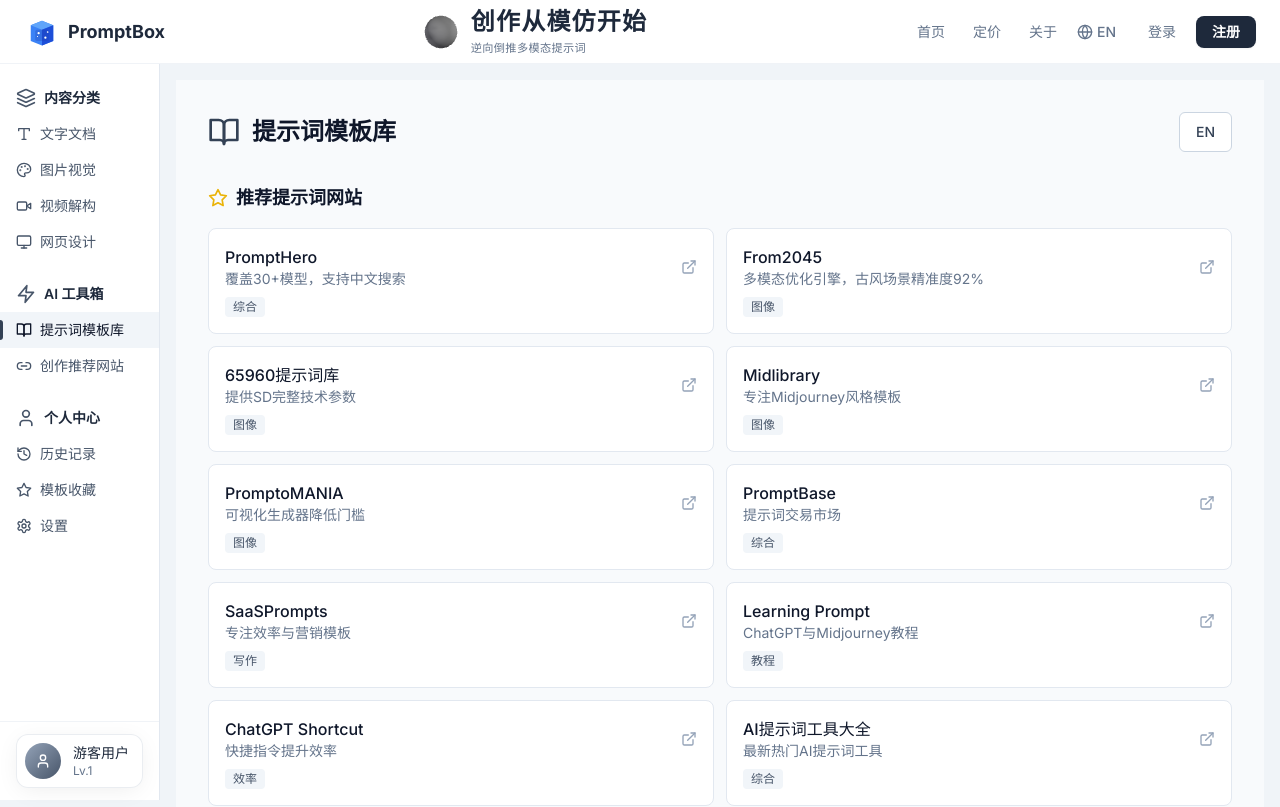
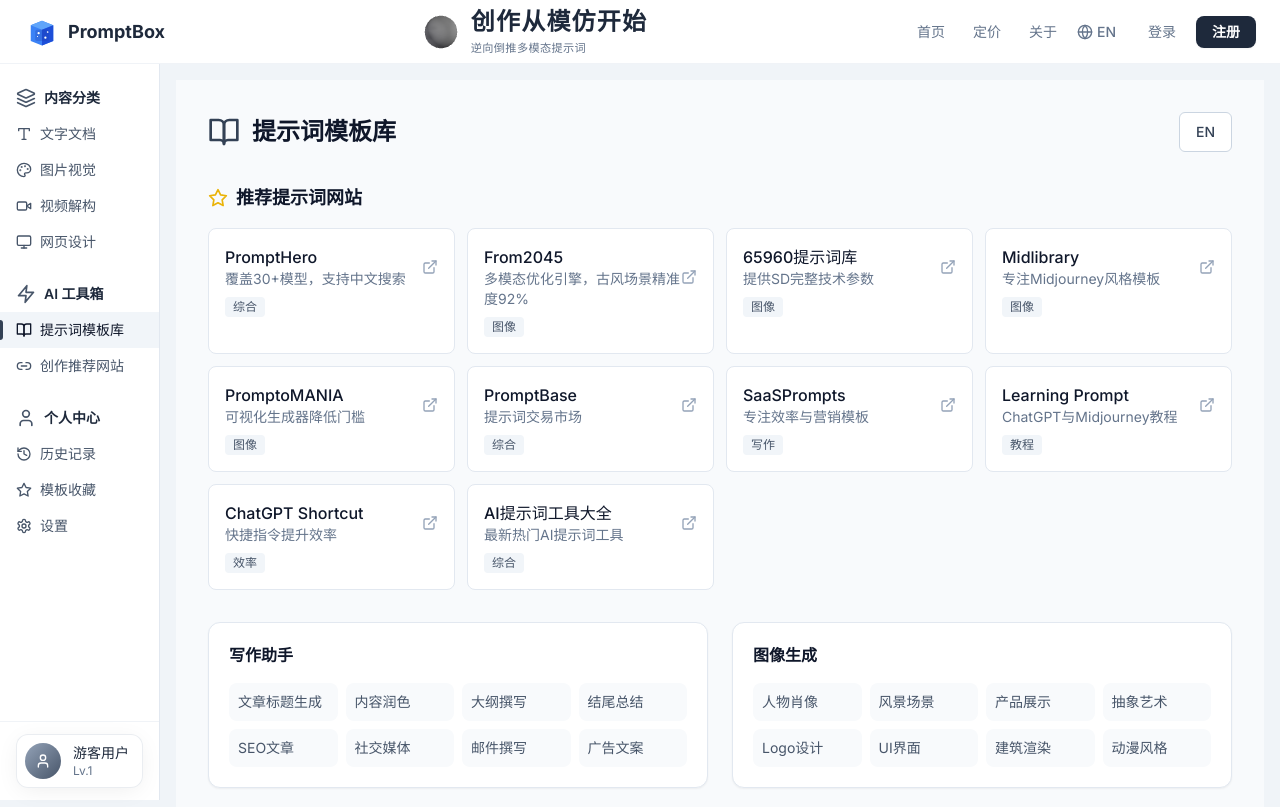
Before and after one commit to oxygen02/promptbox, a Next.js app: page /templates in a window 1280 px wide. Shown: the top 807 px of the page. Built offline with nearby package versions, Linux system fonts and the light colour scheme.

Commit message:
feat: Templates page - 4 columns layout, add copy on click

```diff
--- a/src/app/templates/page.tsx
+++ b/src/app/templates/page.tsx
@@ -98,8 +98,15 @@ const templates = {
 
 export default function TemplatesPage() {
   const [language, setLanguage] = useState<"zh" | "en">("zh");
+  const [copied, setCopied] = useState<string | null>(null);
   const t = templates[language];
   const sites = language === "zh" ? chineseSites : englishSites;
+
+  const handleCopy = async (item: string) => {
+    await navigator.clipboard.writeText(item);
+    setCopied(item);
+    setTimeout(() => setCopied(null), 1500);
+  };
 
   return (
     <div className="min-h-screen bg-slate-50 py-8 px-4">
@@ -122,7 +129,7 @@ export default function TemplatesPage() {
             <Star className="w-5 h-5 text-yellow-500" />
             {language === "zh" ? "推荐提示词网站" : "Recommended Prompt Websites"}
           </h2>
-          <div className="grid grid-cols-1 md:grid-cols-2 gap-3">
+          <div className="grid grid-cols-2 md:grid-cols-4 gap-3">
             {sites.map((site, i) => (
               <a
                 key={i}
@@ -151,15 +158,19 @@ export default function TemplatesPage() {
           {t.map((cat, i) => (
             <div key={i} className="bg-white rounded-xl border border-slate-200 p-5 shadow-sm">
               <h3 className="text-base font-semibold text-slate-900 mb-4">{cat.category}</h3>
-              <div className="space-y-2">
+              <div className="grid grid-cols-2 md:grid-cols-4 gap-2">
                 {cat.items.map((item, j) => (
-                  <div key={j} className="flex items-center justify-between p-2 hover:bg-slate-50 rounded-lg group cursor-pointer">
-                    <span className="text-sm text-slate-600">{item}</span>
-                    <div className="flex gap-1 opacity-0 group-hover:opacity-100 transition-opacity">
-                      <button className="p-1.5 hover:bg-slate-200 rounded">
-                        <Copy className="w-4 h-4 text-slate-500" />
-                      </button>
-                    </div>
+                  <div
+                    key={j}
+                    onClick={() => handleCopy(item)}
+                    className="flex items-center justify-between p-2 bg-slate-50 hover:bg-blue-50 rounded-lg group cursor-pointer border border-transparent hover:border-blue-200 transition-all"
+                  >
+                    <span className="text-sm text-slate-600 group-hover:text-blue-600 truncate">{item}</span>
+                    {copied === item ? (
+                      <span className="text-[10px] text-green-500">已复制</span>
+                    ) : (
+                      <Copy className="w-3.5 h-3.5 text-slate-400 opacity-0 group-hover:opacity-100" />
+                    )}
                   </div>
                 ))}
               </div>
--- a/src/app/tools/page.tsx
+++ b/src/app/tools/page.tsx
@@ -269,7 +269,7 @@ export default function ToolsPage() {
                   <h2 className="text-sm font-semibold text-slate-900">{cat.category}</h2>
                 </div>
                 <div className="p-4">
-                  <div className="grid grid-cols-2 sm:grid-cols-3 md:grid-cols-4 lg:grid-cols-5 gap-2">
+                  <div className="grid grid-cols-2 md:grid-cols-5 gap-2">
                     {cat.tools.slice(0, 10).map((tool, tIdx) => (
                       <a
                         key={tIdx}
```
